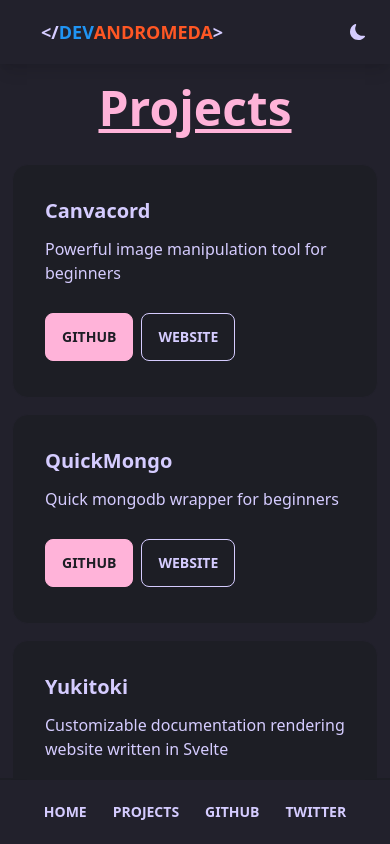
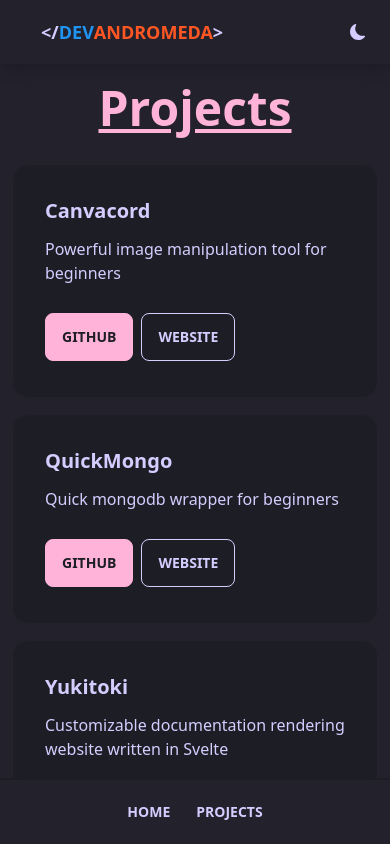
Before and after one commit to twlite/portfolio, a Next.js app: page /projects in a window 390 px wide. Shown: the top 844 px of the page. Built offline with nearby package versions, Linux system fonts and the light colour scheme.

Commit message:
fix mobile nav

```diff
--- a/components/Navbar/NavbarMobile.jsx
+++ b/components/Navbar/NavbarMobile.jsx
@@ -11,12 +11,6 @@
                     <Link href="/projects">
                         <p className="btn btn-ghost btn-sm rounded-btn">Projects</p>
                     </Link>
-                    <Link href="https://github.com/DevAndromeda">
-                        <p className="btn btn-ghost btn-sm rounded-btn">GitHub</p>
-                    </Link>
-                    <Link href="https://twitter.com/DevAndromeda7">
-                        <p className="btn btn-ghost btn-sm rounded-btn">Twitter</p>
-                    </Link>
                     {email ? (
                         <Link href={`mailto:${email}`}>
                             <p className="btn btn-ghost btn-sm rounded-btn">Contact</p>
```
